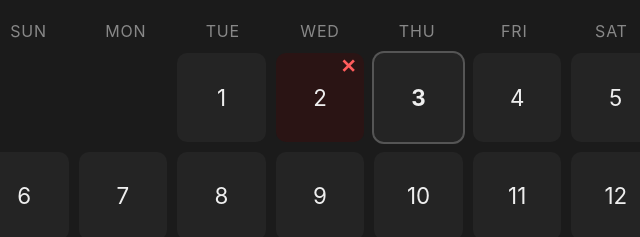
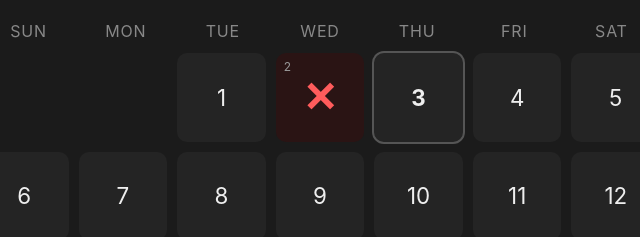
Before and after one commit to lalitdudheria/gradatim-ferociter, a plain HTML site: page index.html in a window 1280 px wide. Shown: the part 199-436 px from the top of the page, 320-960 px from the left. Drawn offline with Linux system fonts and the light colour scheme.

Commit message:
Make workout cross fill the whole day cell
Co-Authored-By: Claude Sonnet 5 <noreply@anthropic.com>

```diff
--- a/style.css
+++ b/style.css
@@ -94,12 +94,22 @@ body {
   cursor: pointer;
 }
 
+.day.workout-done .day-number {
+  position: absolute;
+  top: 6px;
+  left: 8px;
+  font-size: 0.75rem;
+  color: #999;
+}
+
 .workout-cross {
   position: absolute;
-  top: 4px;
-  right: 8px;
+  inset: 0;
+  display: flex;
+  align-items: center;
+  justify-content: center;
   color: #ff5c5c;
-  font-size: 1.2rem;
+  font-size: 2.6rem;
   font-weight: 700;
   line-height: 1;
 }
```
